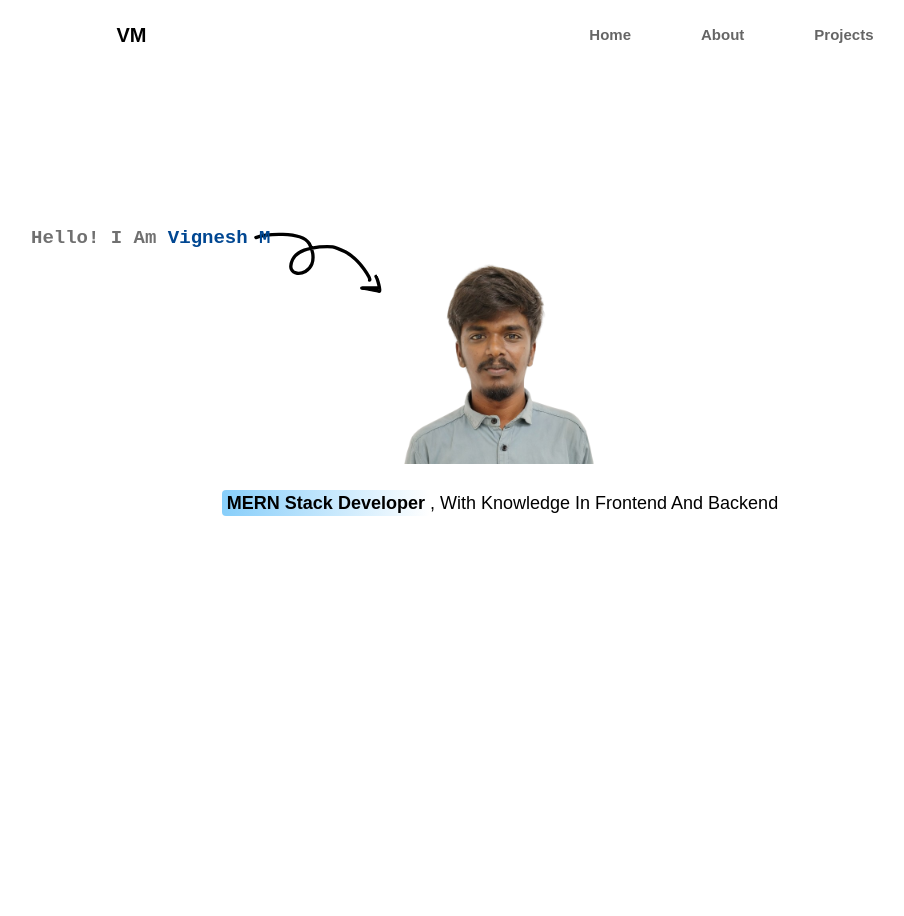
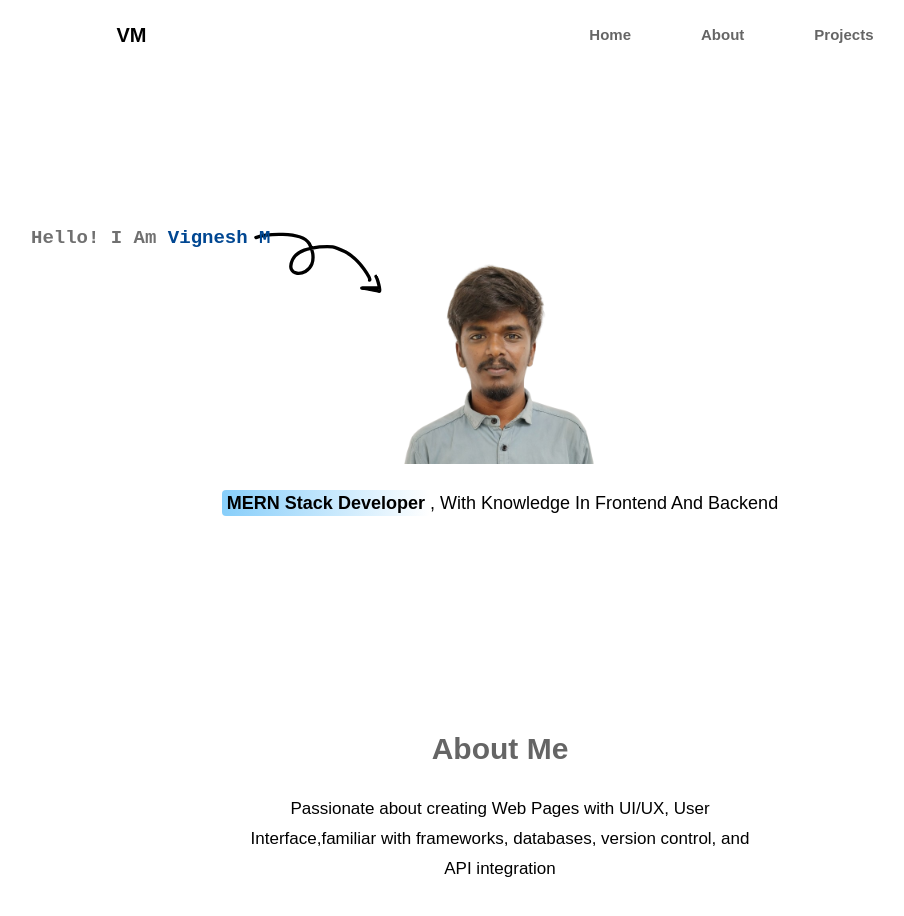
Before and after one commit to vigneshm138/Portfolio, a React (Vite) app in the folder frontend/: page / in a window 1280 px wide. Shown: the top 916 px of the page, without its empty margins (140-1044 px from the left). Before the commit the page ends 800 px from the top, so only its background shows below. Built offline with nearby package versions, Linux system fonts and the light colour scheme; a web font is replaced by a local one.

Commit message:
about page

```diff
--- a/frontend/src/App.jsx
+++ b/frontend/src/App.jsx
@@ -1,4 +1,5 @@
 import "./App.css";
+import About from "./Components/About/About";
 import Home from "./Components/Home/Home";
 import Navbar from "./Components/Navbar/Navbar";
 
@@ -7,6 +8,7 @@ function App() {
     <div className="main_app">
       <Navbar/>
       <Home/>
+      <About/>
     </div>
   );
 }
--- /dev/null
+++ b/frontend/src/Components/About/About.css
@@ -0,0 +1,22 @@
+.aboutUs{
+    min-height: 30vh;
+    margin: 13px 0;
+    display: flex;
+    align-items: center;
+    flex-direction: column;
+    gap: 20px;
+}
+.aboutUs h1{
+    text-transform: capitalize;
+    font-size: 30px;
+    padding: 3px;
+    font-weight: 700;
+    opacity: 0.6;
+}
+
+.aboutUs p{
+    max-width: 500px;
+    text-align: center;
+    line-height: 30px;
+    font-size: 17px;
+}
--- /dev/null
+++ b/frontend/src/Components/About/About.jsx
@@ -0,0 +1,16 @@
+import React from "react";
+import "./About.css";
+
+const About = () => {
+  return (
+    <div className="aboutUs">
+      <h1>About me</h1>
+      <p>
+        Passionate about creating Web Pages with UI/UX, User Interface,familiar
+        with frameworks, databases, version control, and API integration{" "}
+      </p>
+    </div>
+  );
+};
+
+export default About;
```
